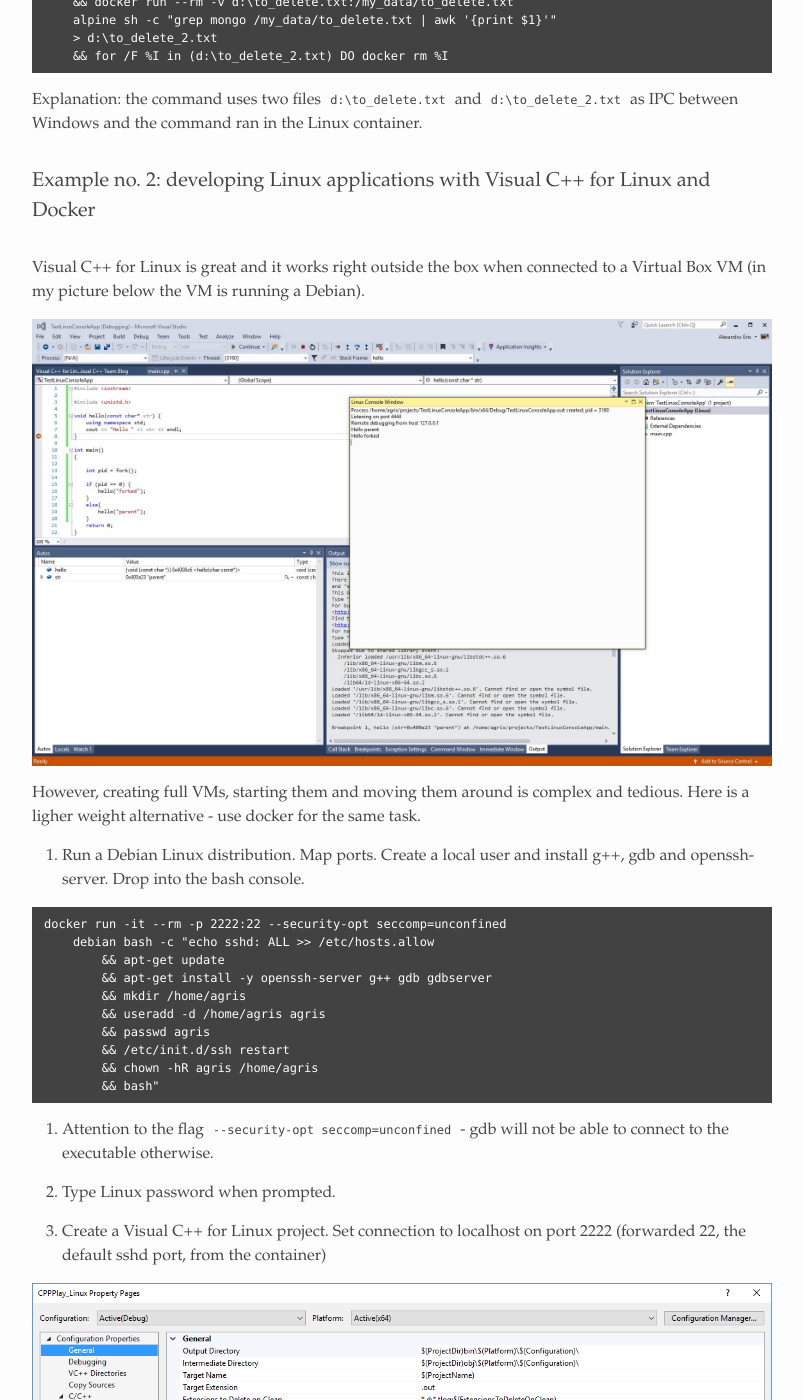
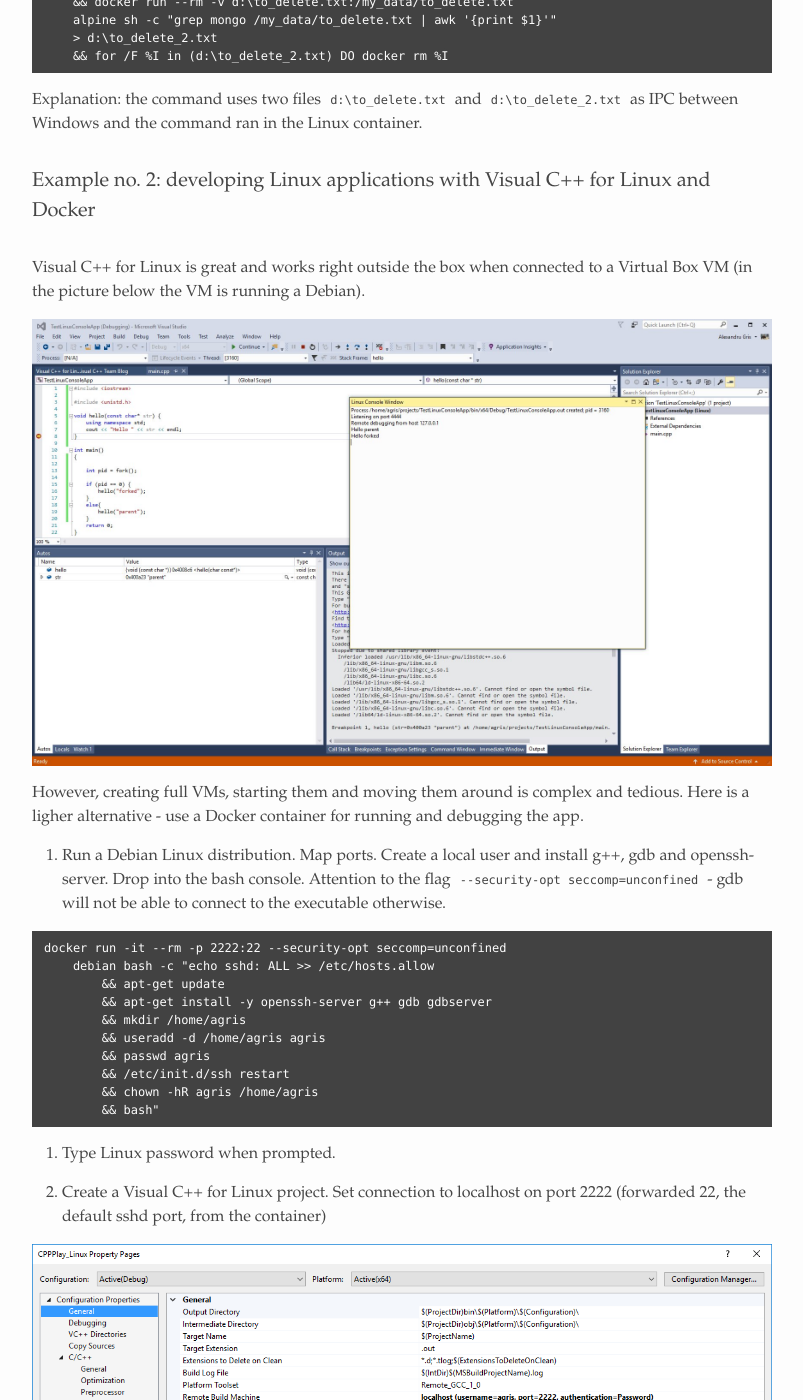
Before and after one commit to alexandrugris/my-jekyll-tech-blog, a Jekyll site: the page built from MyBlog/_posts/2017-02-25-Docker-Containers - 2.markdown, in a window 1280 px wide and 1400 px high, scrolled down 2949 px. Shown: the whole window, without its empty margins (238-1041 px from the left). Built offline with Jekyll 4.4.1, drawn with Linux system fonts in a browser that asks for light colours.

Commit message:
small changes

````diff
--- a/MyBlog/_posts/2017-02-25-Docker-Containers - 2.markdown
+++ b/MyBlog/_posts/2017-02-25-Docker-Containers - 2.markdown
@@ -63,13 +63,13 @@
 
 ### <a name="vclinuxdocker"></a> Example no. 2: developing Linux applications with Visual C++ for Linux and Docker
 
-Visual C++ for Linux is great and it works right outside the box when connected to a Virtual Box VM (in my picture below the VM is running a Debian).
+Visual C++ for Linux is great and  works right outside the box when connected to a Virtual Box VM (in the picture below the VM is running a Debian).
 
 ![VM VC for Linux]({{site.url}}/assets/vsdebian.jpg)
 
-However, creating full VMs, starting them and moving them around is complex and tedious. Here is a ligher weight alternative - use docker for the same task.
+However, creating full VMs, starting them and moving them around is complex and tedious. Here is a ligher alternative - use a Docker container for running and debugging the app.
 
-1. Run a Debian Linux distribution. Map ports. Create a local user and install g++, gdb and openssh-server. Drop into the bash console.
+1. Run a Debian Linux distribution. Map ports. Create a local user and install g++, gdb and openssh-server. Drop into the bash console. Attention to the flag `--security-opt seccomp=unconfined` - gdb will not be able to connect to the executable otherwise.
 
 ```
 docker run -it --rm -p 2222:22 --security-opt seccomp=unconfined
````
Also changed, not shown: other parts of MyBlog/_posts/2017-02-25-Docker-Containers - 2.markdown (+1 -1 lines), MyBlog/assets/docker_2_8.png (added).
